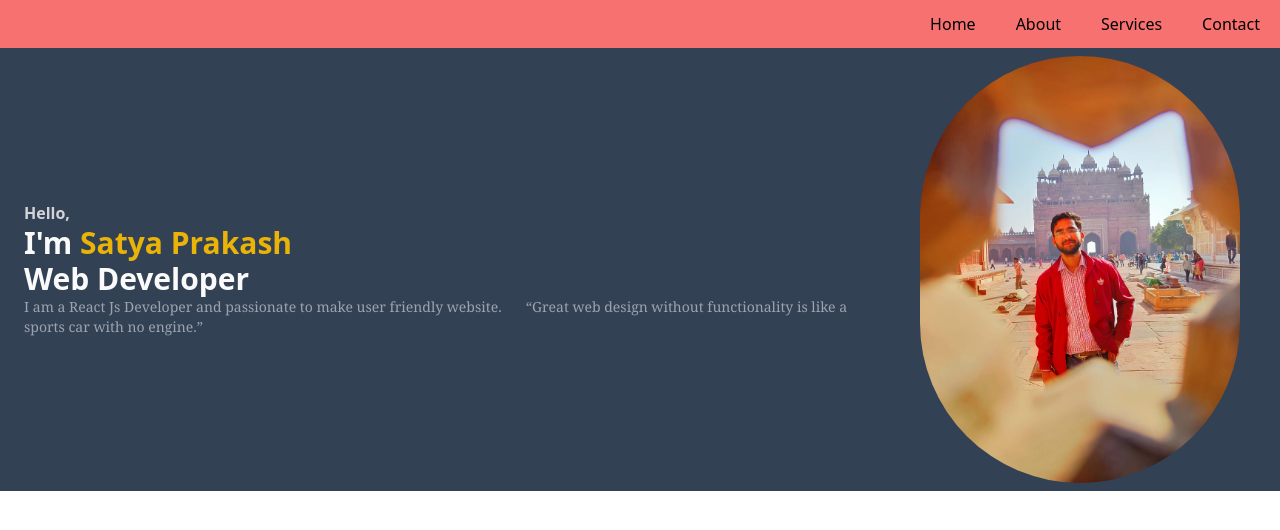
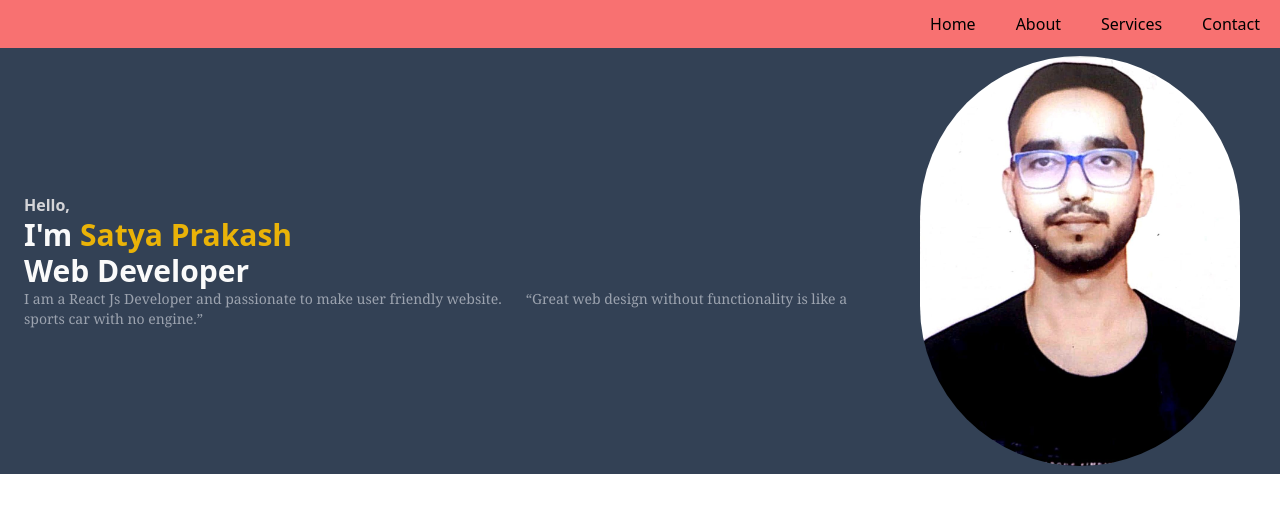
Before and after one commit to satya94406/satyaPortfolio, a React (Create React App) app: page / in a window 1280 px wide. Shown: the top 530 px of the page. Built offline with nearby package versions, Linux system fonts and the light colour scheme.

Commit message:
photo changes

```diff
--- a/src/components/Body.js
+++ b/src/components/Body.js
@@ -1,4 +1,4 @@
-import my_photo from "../Assests/images/my_photo.jpeg"
+import photo from "../Assests/images/photo.jpeg"
 
 const Body=()=>{
     return (
@@ -14,7 +14,7 @@ const Body=()=>{
                 I am a React Js Developer and passionate to make user friendly website.<span className="text-sm font-serif ml-6 text-gray-400">“Great web design without functionality is like a sports car with no engine.”</span>
               </p>
             </div>
-            <img className=" w-1/4 rounded-full mx-10 my-2" src={my_photo} alt="satya photo" />
+            <img className=" w-1/4 rounded-full mx-10 my-2" src={photo} alt="satya photo" />
          </div>
         </>
     )
```
Also changed, not shown: src/Assests/images/my_photo.jpeg (deleted), src/Assests/images/photo.jpeg (added).
